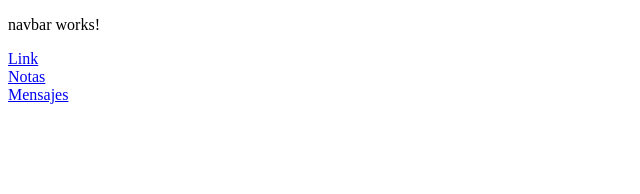
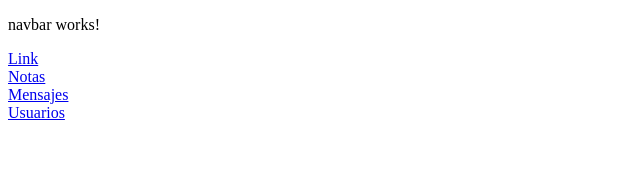
Before and after one commit to nerpianicolindo/pruebasAngular, an Angular app: page / in a window 1280 px wide. Shown: the top 194 px of the page, without its empty margins (0-640 px from the left). Built offline with nearby package versions, Linux system fonts and the light colour scheme.

Commit message:
commit secure·

```diff
--- a/src/app/app.module.ts
+++ b/src/app/app.module.ts
@@ -15,6 +15,7 @@ import { AdminMainComponent } from './admin-main/admin-main.component';
 import { NotesComponent } from './notes/notes.component';
 import { MessagesComponent } from './messages/messages.component';
 import { MessageService } from './messages/messages.service';
+import { UsersService } from './users/users.service';
 import { HttpClientModule } from '@angular/common/http';
 
 @NgModule({
@@ -37,7 +38,10 @@ import { HttpClientModule } from '@angular/common/http';
     HttpClientModule
     //routing
   ],
-  providers: [MessageService],
+  providers: [
+    MessageService,
+    UsersService
+  ],
   bootstrap: [AppComponent]
 })
 export class AppModule { }
--- a/src/app/navbar/navbar.component.html
+++ b/src/app/navbar/navbar.component.html
@@ -5,3 +5,6 @@
 <a routerLink="/notes" routerLinkActive="active">Notas</a>
 <br/>
 <a routerLink="/messages" routerLinkActive="active">Mensajes</a>
+
+<br/>
+<a routerLink="/users" routerLinkActive="active">Usuarios</a>
```
